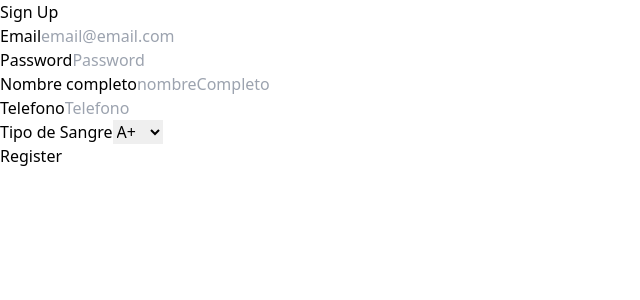
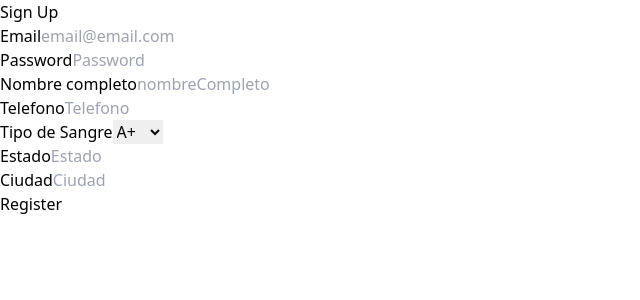
Before and after one commit to HackMTY-Team-6/HackMTY-Team6, a React (Vite) app in the folder client/: page /register in a window 1280 px wide. Shown: the top 300 px of the page, without its empty margins (0-640 px from the left). Built offline with nearby package versions, Linux system fonts and the light colour scheme.

Commit message:
Estado and Ciudad labels

```diff
--- a/client/src/components/Register.tsx
+++ b/client/src/components/Register.tsx
@@ -132,6 +132,30 @@ const Register = () => {
               </Field>
             </div>
 
+            <div>
+              <label className="" htmlFor="estado">
+                Estado
+              </label>
+              <Field
+                className=""
+                id="estado"
+                name="estado"
+                placeholder="Estado"
+              />
+            </div>
+
+            <div>
+              <label className="" htmlFor="ciudad">
+                Ciudad
+              </label>
+              <Field
+                className=""
+                id="ciudad"
+                name="ciudad"
+                placeholder="Ciudad"
+              />
+            </div>
+
             <div className="">
               <button
                 className=""
```
